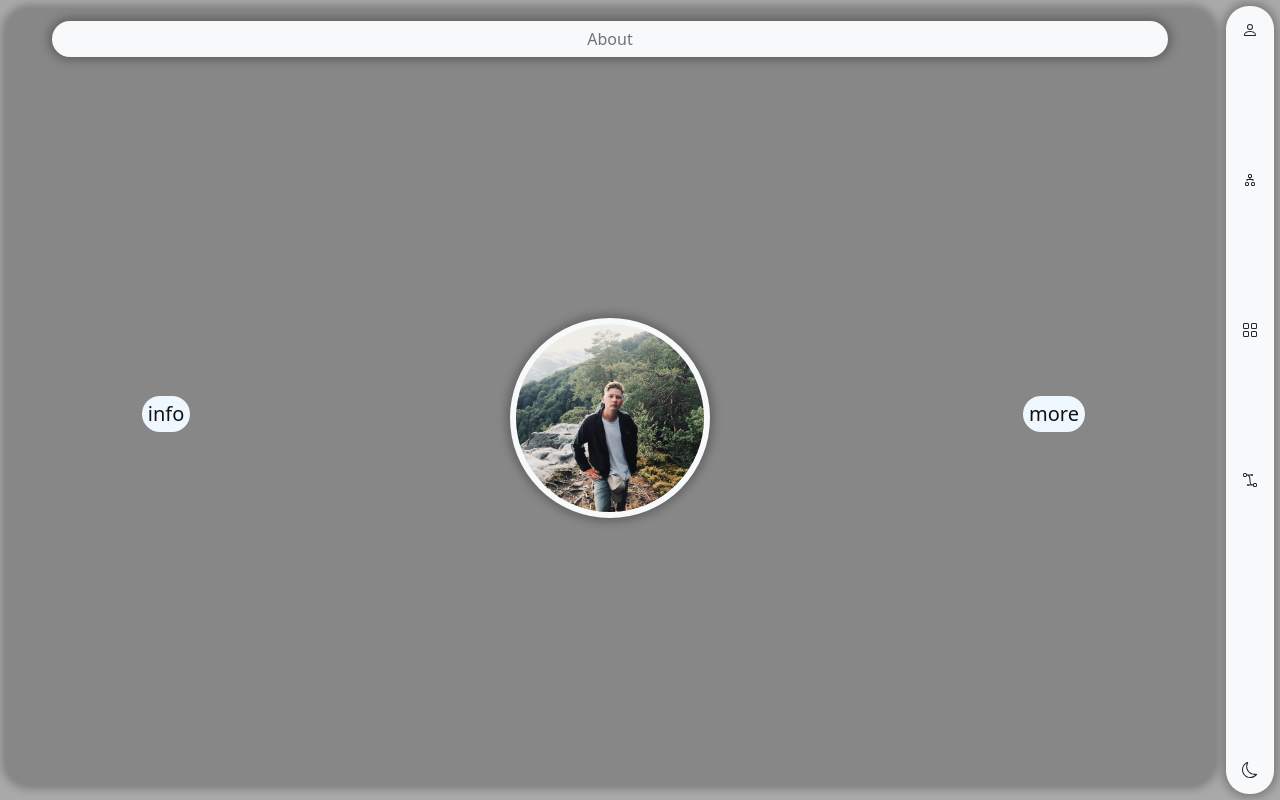
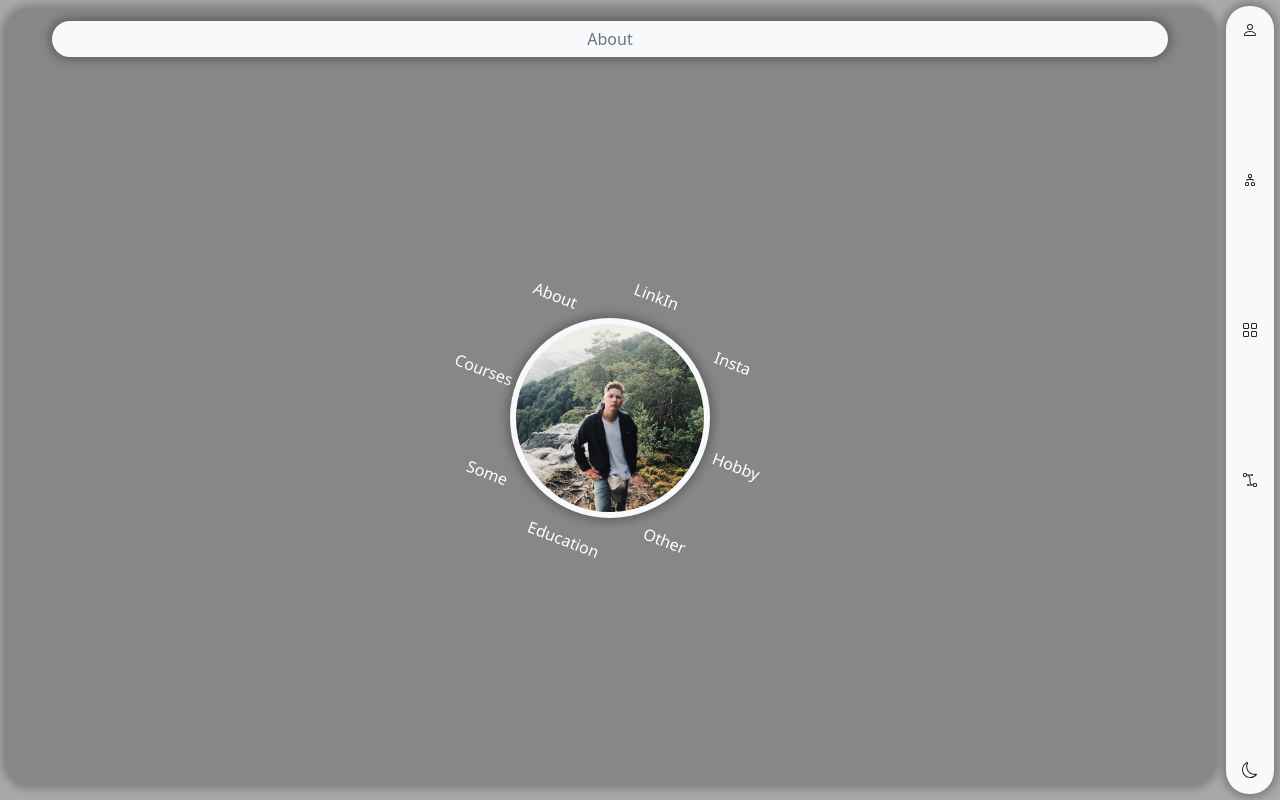
Before and after one commit to dawmsi/portfolio, a React (Create React App) app: page / in a window 1280 px wide. Built offline with nearby package versions, Linux system fonts and the light colour scheme.

Commit message:
profile idea

```diff
--- a/src/App.scss
+++ b/src/App.scss
@@ -11,6 +11,7 @@ $theme-colors: (
     min-height: 382px;
 }
 
+
 //mobile
 @media (max-width: 576px) {
 }
--- a/src/scenes/About/About.scss
+++ b/src/scenes/About/About.scss
@@ -1,18 +1,56 @@
 //default
-.about__row {
-    height: 33%;
-    .about__col {
-        text-align: center;
-        margin: auto;
+.center__area {
+    width: 100%;
+    height: 100%;
+    position: relative;
+    .btns__area {
+        position: absolute;
+        height: 100%;
+        width: 100%;
+        display: flex;
+        justify-content: center;
+        align-items: center;
+        rotate: 21deg;
+        .about__btn {
+            position: absolute;
+            border-radius: 23px;
+            padding: 6px;
+            &:nth-child(1) {
+                margin-bottom: -260px;
+            }
+            &:nth-child(2) {
+                margin-bottom: -190px;
+                margin-left: -190px;
+            }
+            &:nth-child(3) {
+                margin-bottom: -190px;
+                margin-right: -190px;
+            }
+            &:nth-child(4) {
+                margin-right: -270px;
+            }
+            &:nth-child(5) {
+                margin-left: -270px;
+            }
+            &:nth-child(6) {
+                margin-top: -190px;
+                margin-left: -190px;
+            }
+            &:nth-child(7) {
+                margin-top: -190px;
+                margin-right: -190px;
+            }
+            &:nth-child(8) {
+                margin-top: -260px;
+            }
+        }
+    }
+    .avatar__area {
         height: 100%;
         display: flex;
         justify-content: center;
         align-items: center;
-        .about__text {
-            border-radius: 23px;
-            background-color: aliceblue;
-            padding: 6px;
-        }
+        z-index: 30;
         .avatar {
             background-color: gray;
             width: 200px;
@@ -24,6 +62,44 @@
             background-size: cover;
             background-repeat: no-repeat;
         }
+    }
+}
+
+.btn {
+    padding: 6px;
+    --bs-btn-bg: tranperent;
+    border-radius: 23px;
+    display: flex;
+    justify-content: center;
+    align-items: flex-start;
+    border: 0;
+    svg {
+        margin: 4px;
+    }
+    &.btn-dark {
+        --bs-btn-hover-color: white;
+        --bs-btn-active-color: white;
+        &:hover {
+            --bs-btn-hover-color: black;
+            --bs-btn-active-color: black;
+            background-color: rgba(255, 255, 255, 0.9);
+        }
+    }
+    &.btn-light {
+        --bs-btn-hover-color: black;
+        --bs-btn-active-color: black;
+        &:hover {
+            --bs-btn-hover-color: white;
+            --bs-btn-active-color: white;
+            background-color: rgba(0, 0, 0, 0.9);
+        }
+    }
+    .nav-link {
+        display: flex;
+        justify-content: center;
+        align-items: center;
+        text-align: center;
+        text-decoration: none;
     }
 }
 
--- a/src/scenes/About/index.js
+++ b/src/scenes/About/index.js
@@ -1,16 +1,78 @@
 import React from 'react'
-import { Accordion, Card, Row, Col } from 'react-bootstrap'
+import { Card, Button } from 'react-bootstrap'
 import avatarImg from './ava.JPEG'
 import './About.scss'
 
 export const About = ({ isLight }) => {
     return (
-        <>
-            <Row sm={12} className="about__row">
-                <Col sm={3} className="about__col">
-                    <Card.Title className="about__text">info</Card.Title>
-                </Col>
-                <Col sm={6} className="about__col">
+        <div className="center__area">
+            <div className="btns__area">
+                <Button
+                    border={isLight ? 'light' : 'dark'}
+                    variant={isLight ? 'dark' : 'light'}
+                    className="about__btn"
+                    id={6}
+                >
+                    Education
+                </Button>
+                <Button
+                    border={isLight ? 'light' : 'dark'}
+                    variant={isLight ? 'dark' : 'light'}
+                    className="about__btn"
+                    id={7}
+                >
+                    Some
+                </Button>
+                <Button
+                    border={isLight ? 'light' : 'dark'}
+                    variant={isLight ? 'dark' : 'light'}
+                    className="about__btn"
+                    id={5}
+                >
+                    Other
+                </Button>
+                <Button
+                    border={isLight ? 'light' : 'dark'}
+                    variant={isLight ? 'dark' : 'light'}
+                    className="about__btn"
+                    id={4}
+                >
+                    Hobby
+                </Button>
+                <Button
+                    border={isLight ? 'light' : 'dark'}
+                    variant={isLight ? 'dark' : 'light'}
+                    className="about__btn"
+                    id={8}
+                >
+                    Courses
+                </Button>
+                <Button
+                    border={isLight ? 'light' : 'dark'}
+                    variant={isLight ? 'dark' : 'light'}
+                    className="about__btn"
+                    id={1}
+                >
+                    About
+                </Button>
+                <Button
+                    border={isLight ? 'light' : 'dark'}
+                    variant={isLight ? 'dark' : 'light'}
+                    className="about__btn"
+                    id={3}
+                >
+                    Insta
+                </Button>
+                <Button
+                    border={isLight ? 'light' : 'dark'}
+                    variant={isLight ? 'dark' : 'light'}
+                    className="about__btn"
+                    id={2}
+                >
+                    LinkIn
+                </Button>
+            </div>
+            <div className="avatar__area">
                 <Card
                     style={{
                         backgroundImage: `url(${avatarImg})`
@@ -18,16 +80,7 @@ export const About = ({ isLight }) => {
                     border={isLight ? 'light' : 'dark'}
                     className="avatar"
                 ></Card>
-                </Col>
-                <Col sm={3} className="about__col">
-                    <Card.Title
-                        bg={isLight ? 'light' : 'dark'}
-                        className="about__text"
-                    >
-                        more
-                    </Card.Title>
-                </Col>
-            </Row>
-        </>
+            </div>
+        </div>
     )
 }
```
Lines whose indentation alone changed are shown as unchanged.
